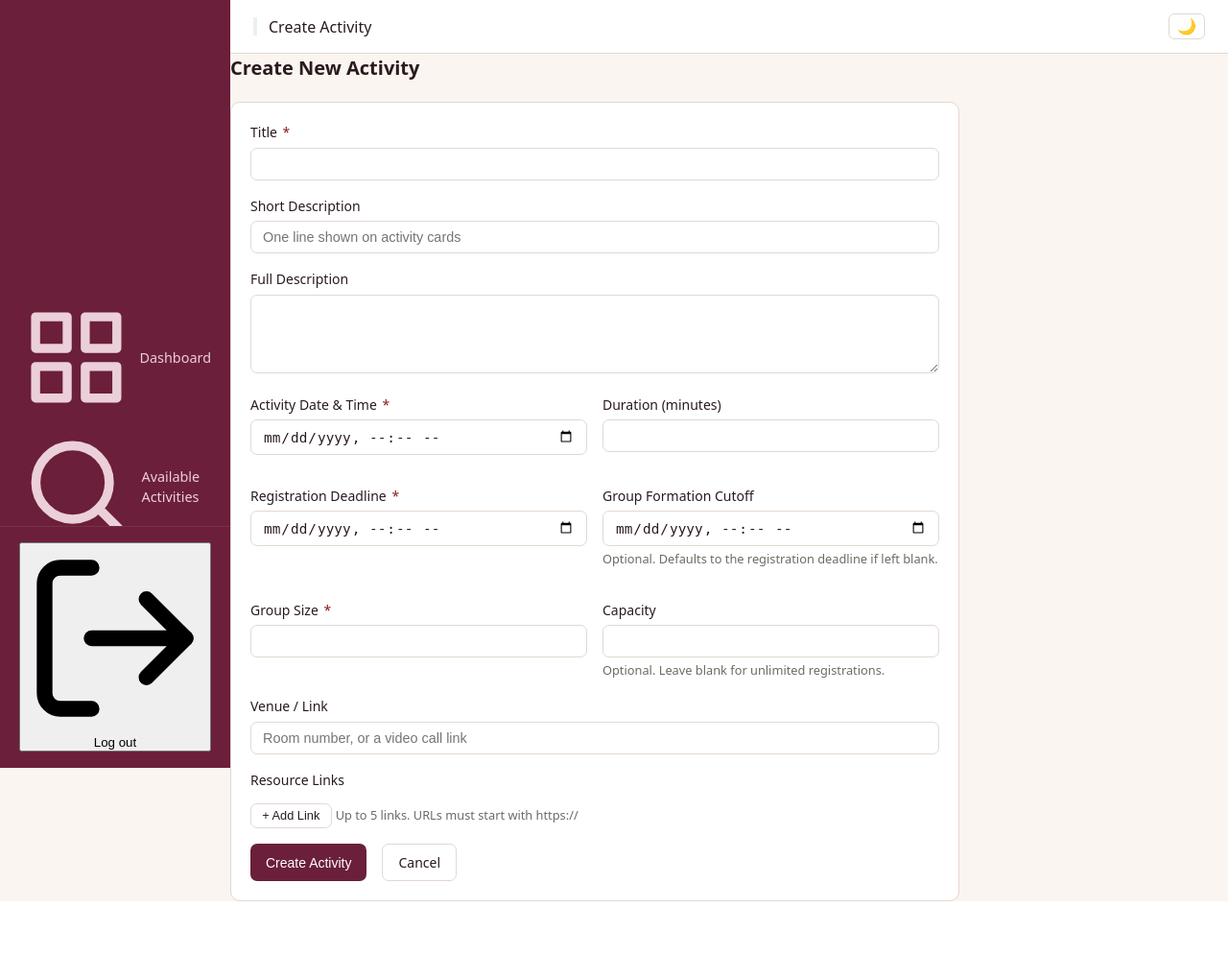
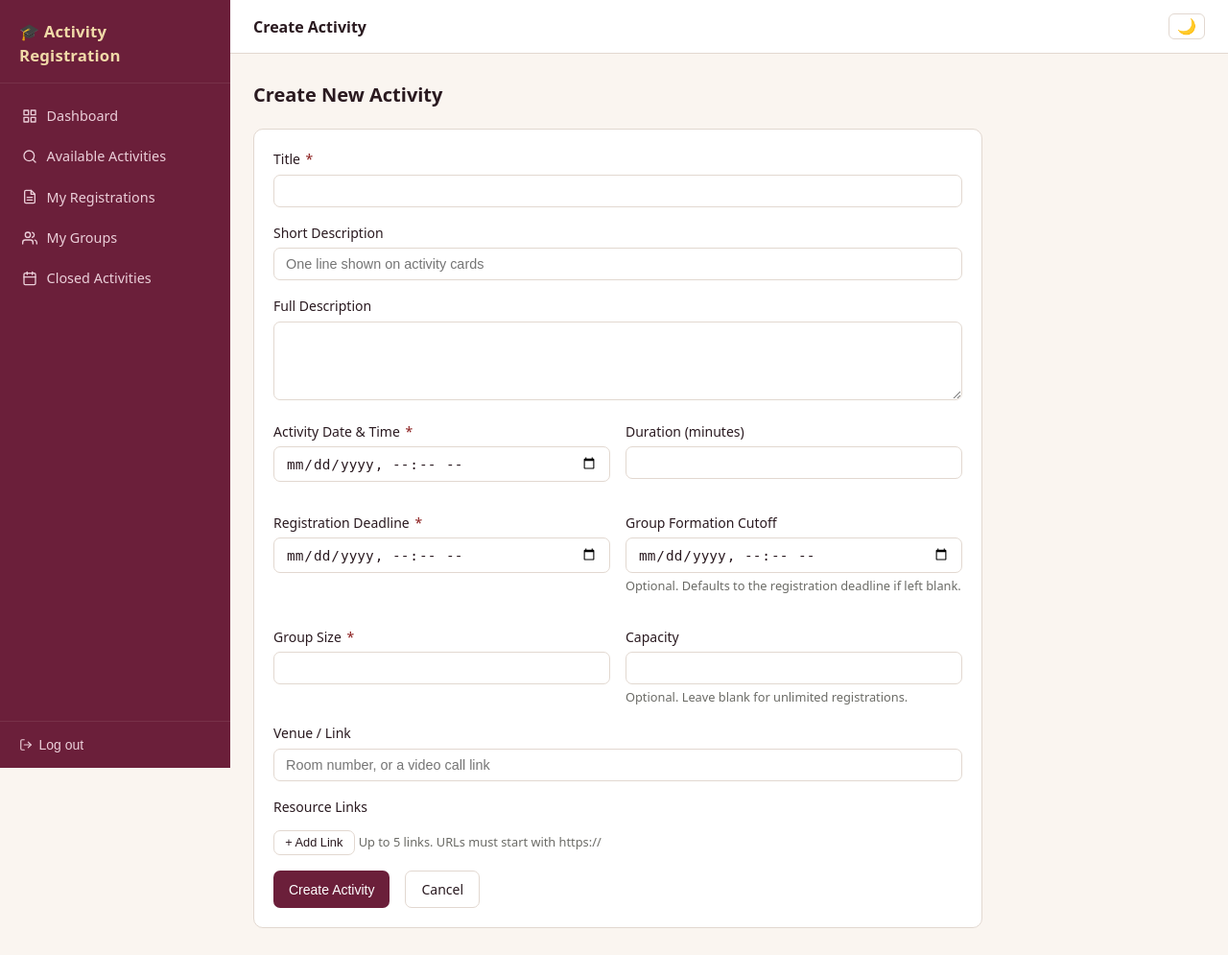
Before and after one commit to praghnyau/Activity_registration, a Python web app: template app/templates/admin/activity_form.html in a window 1280 px wide. Shown: the whole page at 96% size. Before the commit the page ends 939 px from the top, so only its background shows below. Run offline with Jinja, Linux system fonts and the light colour scheme; the template is opened without the code that fills it, so the values that code supplies are empty.

Commit message:
Fix base.html CSS class mismatches and add back link to activity detail
base.html: rewritten to match main.css class names exactly
- .app-shell → .layout
- .sidebar-header/.sidebar-logo → .sidebar-brand
- .nav-item → .sidebar-nav a
- .sidebar-toggle → .hamburger
- .topbar-title → .page-title
- .user-menu-trigger → .user-menu-btn
- .main-content → .content
- SVGs sized with width/height attributes to prevent blowup

activity_detail.html: added ← Back link using history.back()

```diff
--- a/app/templates/base.html
+++ b/app/templates/base.html
@@ -28,24 +28,17 @@
 <body>
 
 {% block body %}
-<div class="app-shell">
+<div class="layout">
 
   {# ════════════════════════════════════════
      SIDEBAR
   ════════════════════════════════════════ #}
   <aside class="sidebar" id="sidebar" role="navigation" aria-label="Main navigation">
 
-    <div class="sidebar-header">
-      <a href="{% if current_user and current_user.role == 'administrator' %}{{ url_for('admin.dashboard') }}{% else %}{{ url_for('student.dashboard') }}{% endif %}" class="sidebar-logo">
-        <div class="sidebar-logo-icon">
-          <svg viewBox="0 0 24 24" fill="none" stroke="currentColor" stroke-width="2" stroke-linecap="round" stroke-linejoin="round" aria-hidden="true">
-            <path d="M17 21v-2a4 4 0 0 0-4-4H5a4 4 0 0 0-4 4v2"/>
-            <circle cx="9" cy="7" r="4"/>
-            <path d="M23 21v-2a4 4 0 0 0-3-3.87"/>
-            <path d="M16 3.13a4 4 0 0 1 0 7.75"/>
-          </svg>
-        </div>
-        <span class="sidebar-logo-text">Activity<br>Registration</span>
+    <div class="sidebar-brand">
+      <a href="{% if current_user and current_user.role == 'administrator' %}{{ url_for('admin.dashboard') }}{% else %}{{ url_for('student.dashboard') }}{% endif %}"
+         style="color:inherit; text-decoration:none;">
+        🎓 Activity Registration
       </a>
     </div>
 
@@ -54,8 +47,8 @@
       {% if current_user and current_user.role == 'administrator' %}
         {# ── Admin navigation ── #}
         <a href="{{ url_for('admin.dashboard') }}"
-           class="nav-item {% if active_nav == 'dashboard' %}active{% endif %}">
-          <svg viewBox="0 0 24 24" fill="none" stroke="currentColor" stroke-width="2" stroke-linecap="round" stroke-linejoin="round" aria-hidden="true">
+           class="{{ 'active' if active_nav == 'dashboard' }}">
+          <svg width="16" height="16" viewBox="0 0 24 24" fill="none" stroke="currentColor" stroke-width="2" stroke-linecap="round" stroke-linejoin="round" aria-hidden="true">
             <rect x="3" y="3" width="7" height="7"/><rect x="14" y="3" width="7" height="7"/>
             <rect x="14" y="14" width="7" height="7"/><rect x="3" y="14" width="7" height="7"/>
           </svg>
@@ -63,8 +56,8 @@
         </a>
 
         <a href="{{ url_for('admin.activity_form') }}"
-           class="nav-item {% if active_nav == 'create_activity' %}active{% endif %}">
-          <svg viewBox="0 0 24 24" fill="none" stroke="currentColor" stroke-width="2" stroke-linecap="round" stroke-linejoin="round" aria-hidden="true">
+           class="{{ 'active' if active_nav == 'create_activity' }}">
+          <svg width="16" height="16" viewBox="0 0 24 24" fill="none" stroke="currentColor" stroke-width="2" stroke-linecap="round" stroke-linejoin="round" aria-hidden="true">
             <circle cx="12" cy="12" r="10"/>
             <line x1="12" y1="8" x2="12" y2="16"/>
             <line x1="8" y1="12" x2="16" y2="12"/>
@@ -73,20 +66,19 @@
         </a>
 
         <a href="{{ url_for('admin.manage_activities') }}"
-           class="nav-item {% if active_nav == 'manage_activities' %}active{% endif %}">
-          <svg viewBox="0 0 24 24" fill="none" stroke="currentColor" stroke-width="2" stroke-linecap="round" stroke-linejoin="round" aria-hidden="true">
+           class="{{ 'active' if active_nav == 'manage_activities' }}">
+          <svg width="16" height="16" viewBox="0 0 24 24" fill="none" stroke="currentColor" stroke-width="2" stroke-linecap="round" stroke-linejoin="round" aria-hidden="true">
             <path d="M14 2H6a2 2 0 0 0-2 2v16a2 2 0 0 0 2 2h12a2 2 0 0 0 2-2V8z"/>
             <polyline points="14 2 14 8 20 8"/>
             <line x1="16" y1="13" x2="8" y2="13"/>
             <line x1="16" y1="17" x2="8" y2="17"/>
-            <polyline points="10 9 9 9 8 9"/>
           </svg>
           Manage Activities
         </a>
 
         <a href="{{ url_for('admin.group_formation') }}"
-           class="nav-item {% if active_nav == 'group_formation' %}active{% endif %}">
-          <svg viewBox="0 0 24 24" fill="none" stroke="currentColor" stroke-width="2" stroke-linecap="round" stroke-linejoin="round" aria-hidden="true">
+           class="{{ 'active' if active_nav == 'group_formation' }}">
+          <svg width="16" height="16" viewBox="0 0 24 24" fill="none" stroke="currentColor" stroke-width="2" stroke-linecap="round" stroke-linejoin="round" aria-hidden="true">
             <path d="M17 21v-2a4 4 0 0 0-4-4H5a4 4 0 0 0-4 4v2"/>
             <circle cx="9" cy="7" r="4"/>
             <path d="M23 21v-2a4 4 0 0 0-3-3.87"/>
@@ -96,8 +88,8 @@
         </a>
 
         <a href="{{ url_for('admin.group_history') }}"
-           class="nav-item {% if active_nav == 'group_history' %}active{% endif %}">
-          <svg viewBox="0 0 24 24" fill="none" stroke="currentColor" stroke-width="2" stroke-linecap="round" stroke-linejoin="round" aria-hidden="true">
+           class="{{ 'active' if active_nav == 'group_history' }}">
+          <svg width="16" height="16" viewBox="0 0 24 24" fill="none" stroke="currentColor" stroke-width="2" stroke-linecap="round" stroke-linejoin="round" aria-hidden="true">
             <circle cx="12" cy="12" r="10"/>
             <polyline points="12 6 12 12 16 14"/>
           </svg>
@@ -107,8 +99,8 @@
       {% else %}
         {# ── Student navigation ── #}
         <a href="{{ url_for('student.dashboard') }}"
-           class="nav-item {% if active_nav == 'dashboard' %}active{% endif %}">
-          <svg viewBox="0 0 24 24" fill="none" stroke="currentColor" stroke-width="2" stroke-linecap="round" stroke-linejoin="round" aria-hidden="true">
+           class="{{ 'active' if active_nav == 'dashboard' }}">
+          <svg width="16" height="16" viewBox="0 0 24 24" fill="none" stroke="currentColor" stroke-width="2" stroke-linecap="round" stroke-linejoin="round" aria-hidden="true">
             <rect x="3" y="3" width="7" height="7"/><rect x="14" y="3" width="7" height="7"/>
             <rect x="14" y="14" width="7" height="7"/><rect x="3" y="14" width="7" height="7"/>
           </svg>
@@ -116,16 +108,17 @@
         </a>
 
         <a href="{{ url_for('student.activities') }}"
-           class="nav-item {% if active_nav == 'activities' %}active{% endif %}">
-          <svg viewBox="0 0 24 24" fill="none" stroke="currentColor" stroke-width="2" stroke-linecap="round" stroke-linejoin="round" aria-hidden="true">
-            <circle cx="11" cy="11" r="8"/><line x1="21" y1="21" x2="16.65" y2="16.65"/>
+           class="{{ 'active' if active_nav == 'activities' }}">
+          <svg width="16" height="16" viewBox="0 0 24 24" fill="none" stroke="currentColor" stroke-width="2" stroke-linecap="round" stroke-linejoin="round" aria-hidden="true">
+            <circle cx="11" cy="11" r="8"/>
+            <line x1="21" y1="21" x2="16.65" y2="16.65"/>
           </svg>
           Available Activities
         </a>
 
         <a href="{{ url_for('student.my_registrations') }}"
-           class="nav-item {% if active_nav == 'my_registrations' %}active{% endif %}">
-          <svg viewBox="0 0 24 24" fill="none" stroke="currentColor" stroke-width="2" stroke-linecap="round" stroke-linejoin="round" aria-hidden="true">
+           class="{{ 'active' if active_nav == 'my_registrations' }}">
+          <svg width="16" height="16" viewBox="0 0 24 24" fill="none" stroke="currentColor" stroke-width="2" stroke-linecap="round" stroke-linejoin="round" aria-hidden="true">
             <path d="M14 2H6a2 2 0 0 0-2 2v16a2 2 0 0 0 2 2h12a2 2 0 0 0 2-2V8z"/>
             <polyline points="14 2 14 8 20 8"/>
             <line x1="16" y1="13" x2="8" y2="13"/>
@@ -135,8 +128,8 @@
         </a>
 
         <a href="{{ url_for('student.my_groups') }}"
-           class="nav-item {% if active_nav == 'my_groups' %}active{% endif %}">
-          <svg viewBox="0 0 24 24" fill="none" stroke="currentColor" stroke-width="2" stroke-linecap="round" stroke-linejoin="round" aria-hidden="true">
+           class="{{ 'active' if active_nav == 'my_groups' }}">
+          <svg width="16" height="16" viewBox="0 0 24 24" fill="none" stroke="currentColor" stroke-width="2" stroke-linecap="round" stroke-linejoin="round" aria-hidden="true">
             <path d="M17 21v-2a4 4 0 0 0-4-4H5a4 4 0 0 0-4 4v2"/>
             <circle cx="9" cy="7" r="4"/>
             <path d="M23 21v-2a4 4 0 0 0-3-3.87"/>
@@ -146,8 +139,8 @@
         </a>
 
         <a href="{{ url_for('student.closed_activities') }}"
-           class="nav-item {% if active_nav == 'closed_activities' %}active{% endif %}">
-          <svg viewBox="0 0 24 24" fill="none" stroke="currentColor" stroke-width="2" stroke-linecap="round" stroke-linejoin="round" aria-hidden="true">
+           class="{{ 'active' if active_nav == 'closed_activities' }}">
+          <svg width="16" height="16" viewBox="0 0 24 24" fill="none" stroke="currentColor" stroke-width="2" stroke-linecap="round" stroke-linejoin="round" aria-hidden="true">
             <rect x="3" y="4" width="18" height="18" rx="2" ry="2"/>
             <line x1="16" y1="2" x2="16" y2="6"/>
             <line x1="8" y1="2" x2="8" y2="6"/>
@@ -162,8 +155,8 @@
     <div class="sidebar-footer">
       {% if current_user and current_user.role != 'administrator' %}
       <a href="{{ url_for('student.profile') }}"
-         class="nav-item {% if active_nav == 'profile' %}active{% endif %}">
-        <svg viewBox="0 0 24 24" fill="none" stroke="currentColor" stroke-width="2" stroke-linecap="round" stroke-linejoin="round" aria-hidden="true">
+         style="display:block; margin-bottom:0.5rem; {{ 'font-weight:600;' if active_nav == 'profile' }}">
+        <svg width="14" height="14" viewBox="0 0 24 24" fill="none" stroke="currentColor" stroke-width="2" stroke-linecap="round" stroke-linejoin="round" aria-hidden="true" style="vertical-align:middle;margin-right:4px;">
           <path d="M20 21v-2a4 4 0 0 0-4-4H8a4 4 0 0 0-4 4v2"/>
           <circle cx="12" cy="7" r="4"/>
         </svg>
@@ -173,8 +166,12 @@
 
       <form action="{{ url_for('auth.logout') }}" method="post">
         <input type="hidden" name="csrf_token" value="{{ csrf_token }}">
-        <button type="submit" class="nav-item nav-item--logout" style="cursor:pointer; width:100%;">
-          <svg viewBox="0 0 24 24" fill="none" stroke="currentColor" stroke-width="2" stroke-linecap="round" stroke-linejoin="round" aria-hidden="true">
+        <button type="submit" style="
+          display:flex; align-items:center; gap:0.4rem;
+          width:100%; background:none; border:none; cursor:pointer;
+          color:var(--color-sidebar-text); font-size:0.875rem; padding:0;
+        ">
+          <svg width="14" height="14" viewBox="0 0 24 24" fill="none" stroke="currentColor" stroke-width="2" stroke-linecap="round" stroke-linejoin="round" aria-hidden="true">
             <path d="M9 21H5a2 2 0 0 1-2-2V5a2 2 0 0 1 2-2h4"/>
             <polyline points="16 17 21 12 16 7"/>
             <line x1="21" y1="12" x2="9" y2="12"/>
@@ -190,7 +187,7 @@
   <div class="sidebar-overlay" id="sidebar-overlay" aria-hidden="true"></div>
 
   {# ════════════════════════════════════════
-     MAIN WRAP (topbar + content)
+     MAIN WRAP
   ════════════════════════════════════════ #}
   <div class="main-wrap">
 
@@ -198,28 +195,28 @@
     <header class="topbar" role="banner">
 
       <div class="topbar-left">
-        <button class="sidebar-toggle" id="hamburger" aria-label="Open navigation menu" aria-expanded="false" aria-controls="sidebar">
-          <svg viewBox="0 0 24 24" fill="none" stroke="currentColor" stroke-width="2" stroke-linecap="round" stroke-linejoin="round" aria-hidden="true">
+        <button class="hamburger" id="hamburger" aria-label="Open navigation menu" aria-expanded="false" aria-controls="sidebar">
+          <svg width="20" height="20" viewBox="0 0 24 24" fill="none" stroke="currentColor" stroke-width="2" stroke-linecap="round" stroke-linejoin="round" aria-hidden="true">
             <line x1="3" y1="6" x2="21" y2="6"/>
             <line x1="3" y1="12" x2="21" y2="12"/>
             <line x1="3" y1="18" x2="21" y2="18"/>
           </svg>
         </button>
-        <span class="topbar-title">{% block page_title %}{% endblock %}</span>
+        <span class="page-title">{% block page_title %}{% endblock %}</span>
       </div>
 
       <div class="topbar-right">
 
         {# Theme toggle #}
         <button class="theme-toggle" id="theme-toggle" aria-label="Toggle colour theme">
-          <svg class="icon-sun" viewBox="0 0 24 24" fill="none" stroke="currentColor" stroke-width="2" stroke-linecap="round" stroke-linejoin="round" aria-hidden="true">
+          <svg class="icon-sun" width="16" height="16" viewBox="0 0 24 24" fill="none" stroke="currentColor" stroke-width="2" stroke-linecap="round" stroke-linejoin="round" aria-hidden="true">
             <circle cx="12" cy="12" r="5"/>
             <line x1="12" y1="1" x2="12" y2="3"/><line x1="12" y1="21" x2="12" y2="23"/>
             <line x1="4.22" y1="4.22" x2="5.64" y2="5.64"/><line x1="18.36" y1="18.36" x2="19.78" y2="19.78"/>
             <line x1="1" y1="12" x2="3" y2="12"/><line x1="21" y1="12" x2="23" y2="12"/>
             <line x1="4.22" y1="19.78" x2="5.64" y2="18.36"/><line x1="18.36" y1="5.64" x2="19.78" y2="4.22"/>
           </svg>
-          <svg class="icon-moon" viewBox="0 0 24 24" fill="none" stroke="currentColor" stroke-width="2" stroke-linecap="round" stroke-linejoin="round" aria-hidden="true">
+          <svg class="icon-moon" width="16" height="16" viewBox="0 0 24 24" fill="none" stroke="currentColor" stroke-width="2" stroke-linecap="round" stroke-linejoin="round" aria-hidden="true">
             <path d="M21 12.79A9 9 0 1 1 11.21 3 7 7 0 0 0 21 12.79z"/>
           </svg>
         </button>
@@ -227,37 +224,22 @@
         {# User menu #}
         {% if current_user %}
         <div class="user-menu">
-          <button class="user-menu-trigger" id="user-menu-btn" aria-haspopup="true" aria-expanded="false" aria-controls="user-menu-dropdown">
-            <div class="user-avatar" aria-hidden="true">
-              {{ current_user.name[0] | upper }}
-            </div>
-            <span class="user-name">{{ current_user.name }}</span>
-            <svg viewBox="0 0 24 24" fill="none" stroke="currentColor" stroke-width="2" stroke-linecap="round" stroke-linejoin="round" aria-hidden="true">
-              <polyline points="6 9 12 15 18 9"/>
-            </svg>
+          <button class="user-menu-btn" id="user-menu-btn" aria-haspopup="true" aria-expanded="false" aria-controls="user-menu-dropdown">
+            {{ current_user.name }} ▾
           </button>
 
           <div class="user-menu-dropdown" id="user-menu-dropdown" role="menu">
             {% if current_user.role != 'administrator' %}
-            <a href="{{ url_for('student.profile') }}" class="dropdown-item" role="menuitem">
-              <svg viewBox="0 0 24 24" fill="none" stroke="currentColor" stroke-width="2" stroke-linecap="round" stroke-linejoin="round" aria-hidden="true">
-                <path d="M20 21v-2a4 4 0 0 0-4-4H8a4 4 0 0 0-4 4v2"/>
-                <circle cx="12" cy="7" r="4"/>
-              </svg>
-              My Profile
-            </a>
-            <hr class="dropdown-divider">
+            <a href="{{ url_for('student.profile') }}" role="menuitem">My Profile</a>
             {% endif %}
-            <form action="{{ url_for('auth.logout') }}" method="post">
+            <form action="{{ url_for('auth.logout') }}" method="post" style="margin:0;">
               <input type="hidden" name="csrf_token" value="{{ csrf_token }}">
-              <button type="submit" class="dropdown-item dropdown-item--danger" role="menuitem">
-                <svg viewBox="0 0 24 24" fill="none" stroke="currentColor" stroke-width="2" stroke-linecap="round" stroke-linejoin="round" aria-hidden="true">
-                  <path d="M9 21H5a2 2 0 0 1-2-2V5a2 2 0 0 1 2-2h4"/>
-                  <polyline points="16 17 21 12 16 7"/>
-                  <line x1="21" y1="12" x2="9" y2="12"/>
-                </svg>
-                Log out
-              </button>
+              <button type="submit" role="menuitem" style="
+                display:block; width:100%; text-align:left;
+                padding:0.6rem 1rem; font-size:0.875rem;
+                background:none; border:none; cursor:pointer;
+                color:var(--status-error-text);
+              ">Log out</button>
             </form>
           </div>
         </div>
@@ -266,42 +248,16 @@
       </div>
     </header>
 
-    {# ════════════════════════════════════════
-       MAIN CONTENT
-    ════════════════════════════════════════ #}
-    <main class="main-content" id="main-content">
+    {# ── Main content ── #}
+    <main class="content" id="main-content">
 
       {# Flash messages #}
       {% if flashed_messages %}
-      <div class="flash-container" role="alert" aria-live="polite">
+      <div class="flash-list" role="alert" aria-live="polite">
         {% for msg in flashed_messages %}
-        <div class="flash-message flash-{{ msg.category }}">
-          <span class="flash-icon" aria-hidden="true">
-            {% if msg.category == 'success' %}
-            <svg viewBox="0 0 24 24" fill="none" stroke="currentColor" stroke-width="2" stroke-linecap="round" stroke-linejoin="round">
-              <polyline points="20 6 9 17 4 12"/>
-            </svg>
-            {% elif msg.category == 'error' %}
-            <svg viewBox="0 0 24 24" fill="none" stroke="currentColor" stroke-width="2" stroke-linecap="round" stroke-linejoin="round">
-              <circle cx="12" cy="12" r="10"/>
-              <line x1="12" y1="8" x2="12" y2="12"/>
-              <line x1="12" y1="16" x2="12.01" y2="16"/>
-            </svg>
-            {% else %}
-            <svg viewBox="0 0 24 24" fill="none" stroke="currentColor" stroke-width="2" stroke-linecap="round" stroke-linejoin="round">
-              <circle cx="12" cy="12" r="10"/>
-              <line x1="12" y1="8" x2="12" y2="12"/>
-              <line x1="12" y1="16" x2="12.01" y2="16"/>
-            </svg>
-            {% endif %}
-          </span>
-          <span class="flash-text">{{ msg.text }}</span>
-          <button class="flash-close" aria-label="Dismiss message">
-            <svg viewBox="0 0 24 24" fill="none" stroke="currentColor" stroke-width="2" stroke-linecap="round" stroke-linejoin="round" aria-hidden="true">
-              <line x1="18" y1="6" x2="6" y2="18"/>
-              <line x1="6" y1="6" x2="18" y2="18"/>
-            </svg>
-          </button>
+        <div class="flash flash-{{ msg.category }}">
+          <span>{{ msg.text }}</span>
+          <button class="flash-close" aria-label="Dismiss message">✕</button>
         </div>
         {% endfor %}
       </div>
@@ -313,7 +269,7 @@
 
   </div>{# /.main-wrap #}
 
-</div>{# /.app-shell #}
+</div>{# /.layout #}
 {% endblock %}
 
 <script src="{{ url_for('static', path='js/main.js') }}"></script>
```
Also changed, not shown: app/templates/student/activity_detail.html (+9 -0 lines).
